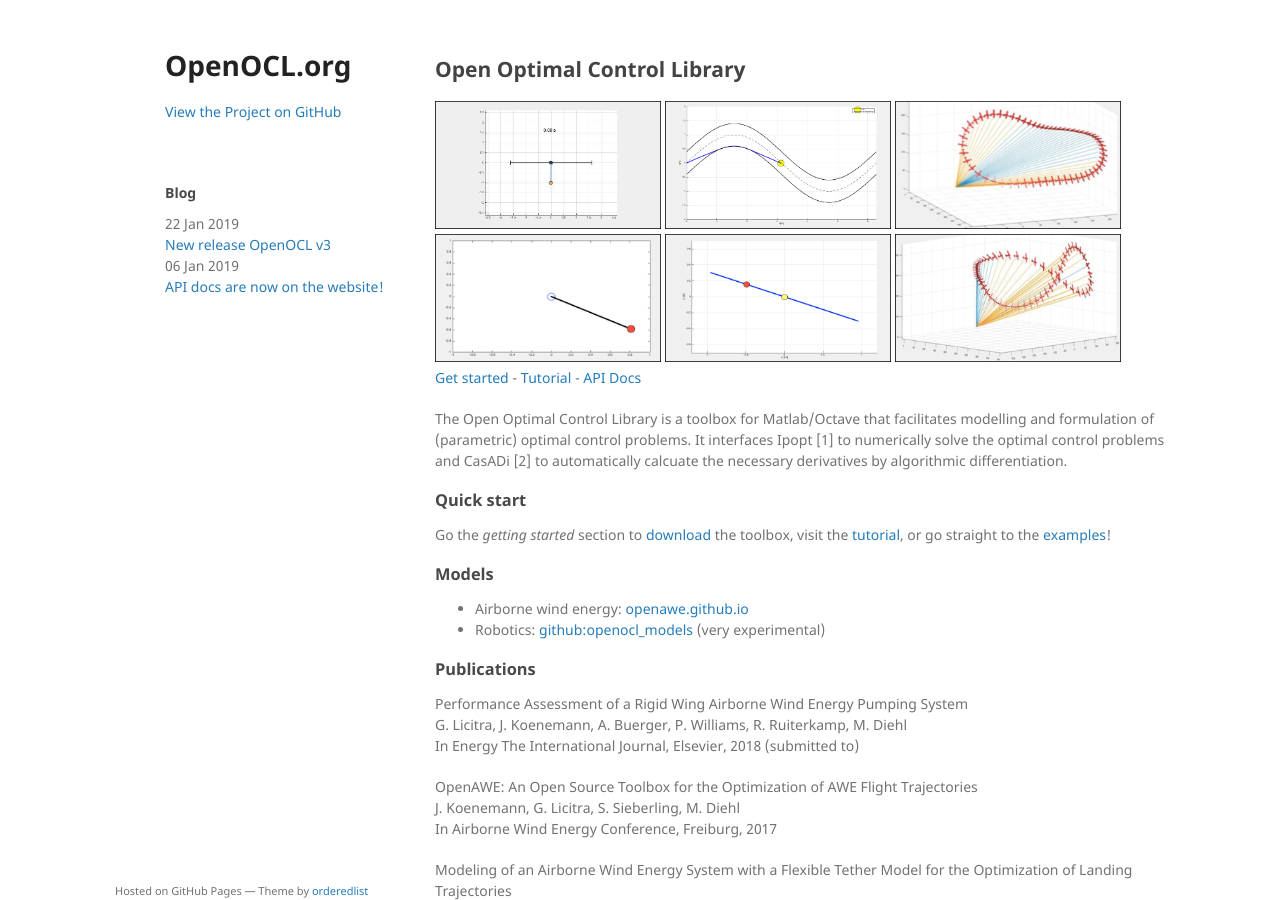
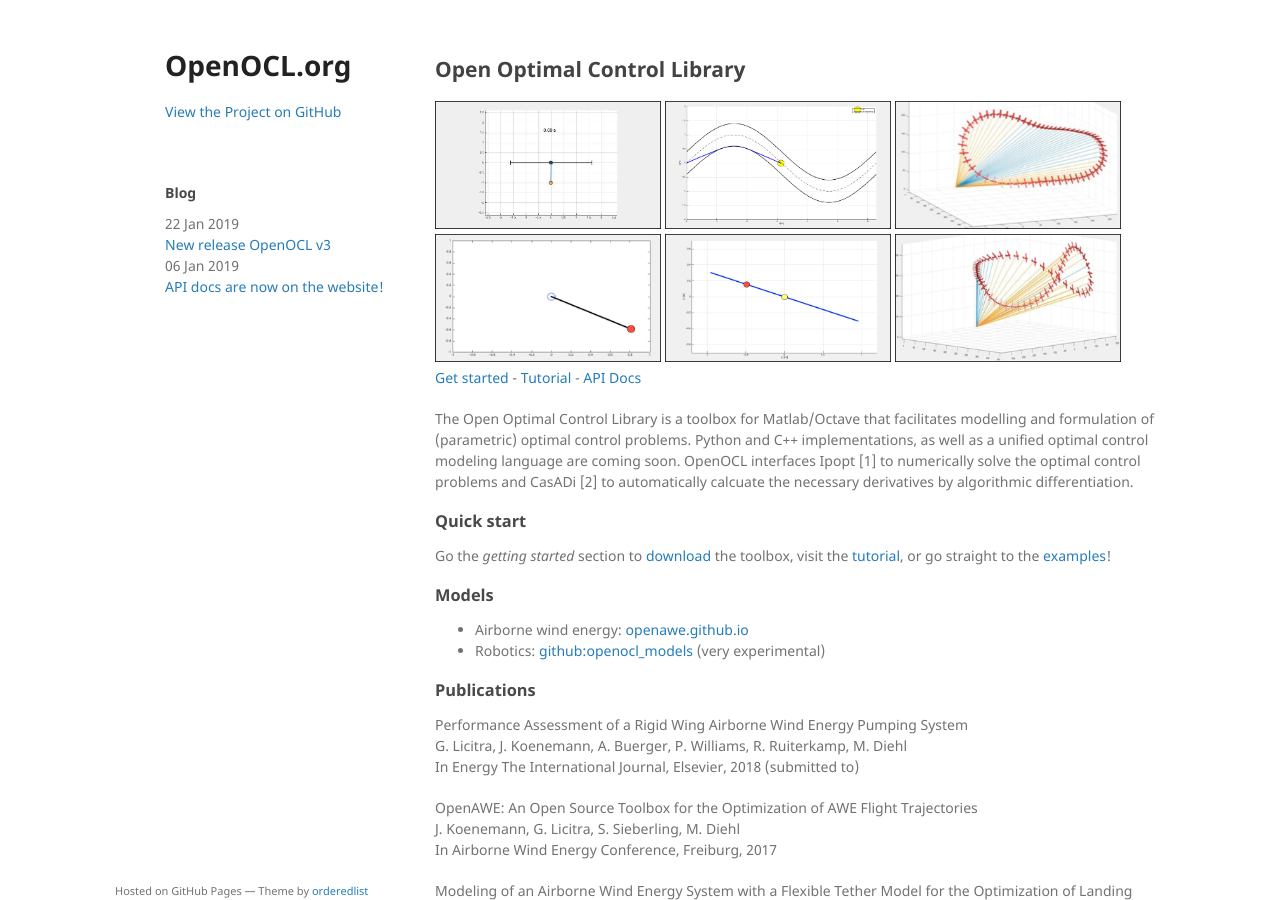
Before and after one commit to OpenOCL/openocl.github.io, a Jekyll site: the page built from index.md, in a window 1280 px wide and 900 px high. Built offline with Jekyll 4.4.1, drawn with Linux system fonts in a browser that asks for light colours; our own code applies the rules of GitHub Pages for plain Markdown files.

Commit message:
Update index.md

```diff
--- a/index.md
+++ b/index.md
@@ -1,12 +1,12 @@
 ---
-last_modified_at: 2019-03-01
+last_modified_at: 2019-03-04
 title: Open Optimal Control Library
 ---
 <img src="https://openocl.org/imgs/cartpole.gif" width="31%"> <img src="https://openocl.org/imgs/car.png" width="31%"> <img src="https://openocl.org/imgs/circ.png" width="31%">
 <img src="https://openocl.org/imgs/pend.png" width="31%"> <img src="https://openocl.org/imgs/ballbeam.png" width="31%"> <img src="https://openocl.org/imgs/lemn.png" width="31%">
 [Get started](get-started.md) - [Tutorial](tutorial.md) - [API Docs](api-docs.md)
 
-The Open Optimal Control Library is a toolbox for Matlab/Octave that facilitates modelling and formulation of (parametric) optimal control problems. It interfaces Ipopt [1] to numerically solve the optimal control problems and CasADi [2] to automatically calcuate the necessary derivatives by algorithmic differentiation.
+The Open Optimal Control Library is a toolbox for Matlab/Octave that facilitates modelling and formulation of (parametric) optimal control problems. Python and C++ implementations, as well as a unified optimal control modeling language are coming soon. OpenOCL interfaces Ipopt [1] to numerically solve the optimal control problems and CasADi [2] to automatically calcuate the necessary derivatives by algorithmic differentiation.
 
 ### Quick start
 
```
